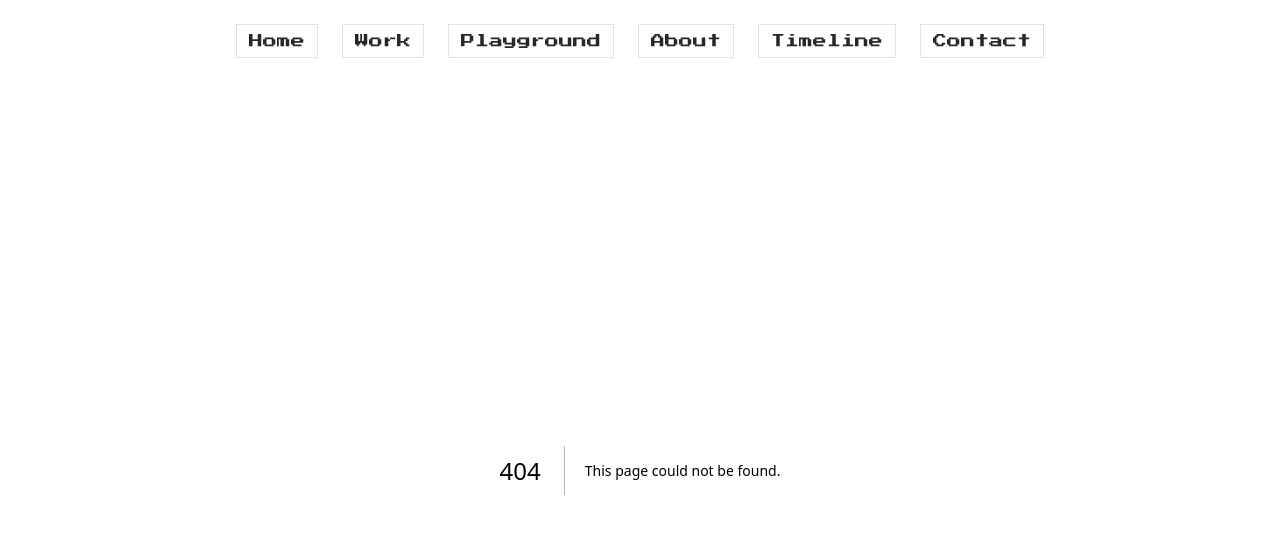
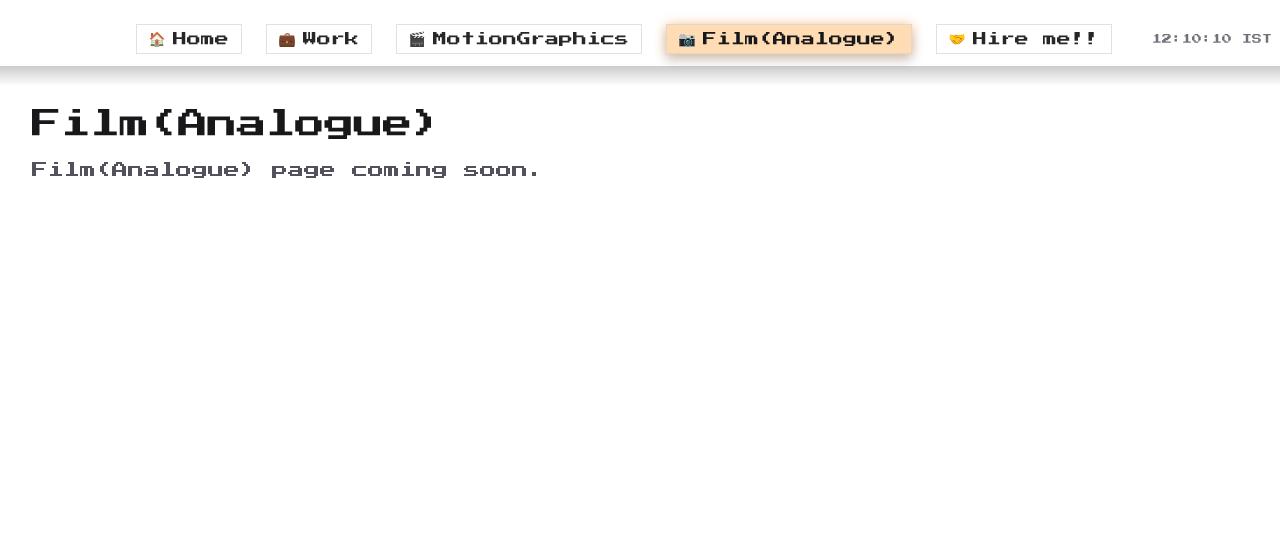
Before and after one commit to surajbanthot/bysuraj.in, a Next.js app: page /film in a window 1280 px wide. Before the commit this address had no page. Shown: the top 534 px of the page. Built offline with nearby package versions, Linux system fonts and the light colour scheme.

Commit message:
navbar corrections

```diff
--- a/src/app/contact/page.tsx
+++ /dev/null
@@ -1,10 +0,0 @@
-export default function ContactPage() {
-  return (
-    <main className="min-h-[calc(100vh-56px)] bg-white px-6 py-10 text-zinc-900 dark:bg-black dark:text-zinc-50 sm:px-8">
-      <h1 className="text-3xl font-semibold tracking-tight">Contact</h1>
-      <p className="mt-4 text-zinc-600 dark:text-zinc-300">
-        Contact page coming soon.
-      </p>
-    </main>
-  );
-}
--- a/src/app/playground/page.tsx
+++ b/src/app/film/page.tsx
@@ -1,9 +1,9 @@
-export default function PlaygroundPage() {
+export default function FilmPage() {
   return (
     <main className="min-h-[calc(100vh-56px)] bg-white px-6 py-10 text-zinc-900 dark:bg-black dark:text-zinc-50 sm:px-8">
-      <h1 className="text-3xl font-semibold tracking-tight">Playground</h1>
+      <h1 className="text-3xl font-normal tracking-tight">Film(Analogue)</h1>
       <p className="mt-4 text-zinc-600 dark:text-zinc-300">
-        Playground page coming soon.
+        Film(Analogue) page coming soon.
       </p>
     </main>
   );
--- a/src/app/globals.css
+++ b/src/app/globals.css
@@ -24,3 +24,8 @@ body {
   color: var(--foreground);
   font-family: Arial, Helvetica, sans-serif;
 }
+
+body.nav-clock-visible #hero-clock {
+  opacity: 0;
+  pointer-events: none;
+}
--- a/src/app/about/page.tsx
+++ b/src/app/hireme/page.tsx
@@ -1,9 +1,9 @@
-export default function AboutPage() {
+export default function HireMePage() {
   return (
     <main className="min-h-[calc(100vh-56px)] bg-white px-6 py-10 text-zinc-900 dark:bg-black dark:text-zinc-50 sm:px-8">
-      <h1 className="text-3xl font-semibold tracking-tight">About</h1>
+      <h1 className="text-3xl font-normal tracking-tight">Hire me!!</h1>
       <p className="mt-4 text-zinc-600 dark:text-zinc-300">
-        About page coming soon.
+        Hire me page coming soon.
       </p>
     </main>
   );
--- a/src/app/layout.tsx
+++ b/src/app/layout.tsx
@@ -1,6 +1,6 @@
 import type { Metadata } from "next";
-import Link from "next/link";
 import { Geist, Geist_Mono, Press_Start_2P } from "next/font/google";
+import NavBarShell from "@/components/NavBarShell";
 import "./globals.css";
 
 const geistSans = Geist({
@@ -13,7 +13,7 @@ const geistMono = Geist_Mono({
   subsets: ["latin"],
 });
 
-const pressStart = Press_Start_2P({
+  const pressStart = Press_Start_2P({
   weight: "400",
   subsets: ["latin"],
   display: "swap",
@@ -40,51 +40,10 @@ export default function RootLayout({
   return (
     <html lang="en">
       <body
-        className={`${geistSans.variable} ${geistMono.variable} antialiased`}
+        className={`${geistSans.variable} ${geistMono.variable} antialiased font-light ${pressStart.className}`}
       >
-        <header className="sticky top-0 z-30 bg-white/80 pt-3 backdrop-blur dark:bg-black/70">
-          <nav
-            className={`mx-auto flex w-full max-w-6xl items-center justify-center px-4 py-3 text-[10px] font-normal text-zinc-700 dark:text-zinc-200 sm:px-8 sm:text-sm ${pressStart.className}`}
-          >
-            <div className="flex flex-wrap items-center justify-center gap-3 sm:gap-6">
-              <Link
-                href="/"
-                className="border border-zinc-300/70 px-3 py-1.5 text-zinc-800 transition duration-200 hover:border-orange-300 hover:bg-orange-500/80 hover:text-white hover:shadow-[0_0_18px_rgba(251,146,60,0.75),0_8px_18px_rgba(0,0,0,0.35)] dark:border-zinc-500/70 dark:text-zinc-100 dark:hover:bg-orange-500/70 dark:hover:text-white"
-              >
-                Home
-              </Link>
-              <Link
-                href="/work"
-                className="border border-zinc-300/70 px-3 py-1.5 text-zinc-800 transition duration-200 hover:border-orange-300 hover:bg-orange-500/80 hover:text-white hover:shadow-[0_0_18px_rgba(251,146,60,0.75),0_8px_18px_rgba(0,0,0,0.35)] dark:border-zinc-500/70 dark:text-zinc-100 dark:hover:bg-orange-500/70 dark:hover:text-white"
-              >
-                Work
-              </Link>
-              <Link
-                href="/playground"
-                className="border border-zinc-300/70 px-3 py-1.5 text-zinc-800 transition duration-200 hover:border-orange-300 hover:bg-orange-500/80 hover:text-white hover:shadow-[0_0_18px_rgba(251,146,60,0.75),0_8px_18px_rgba(0,0,0,0.35)] dark:border-zinc-500/70 dark:text-zinc-100 dark:hover:bg-orange-500/70 dark:hover:text-white"
-              >
-                Playground
-              </Link>
-              <Link
-                href="/about"
-                className="border border-zinc-300/70 px-3 py-1.5 text-zinc-800 transition duration-200 hover:border-orange-300 hover:bg-orange-500/80 hover:text-white hover:shadow-[0_0_18px_rgba(251,146,60,0.75),0_8px_18px_rgba(0,0,0,0.35)] dark:border-zinc-500/70 dark:text-zinc-100 dark:hover:bg-orange-500/70 dark:hover:text-white"
-              >
-                About
-              </Link>
-              <Link
-                href="/timeline"
-                className="border border-zinc-300/70 px-3 py-1.5 text-zinc-800 transition duration-200 hover:border-orange-300 hover:bg-orange-500/80 hover:text-white hover:shadow-[0_0_18px_rgba(251,146,60,0.75),0_8px_18px_rgba(0,0,0,0.35)] dark:border-zinc-500/70 dark:text-zinc-100 dark:hover:bg-orange-500/70 dark:hover:text-white"
-              >
-                Timeline
-              </Link>
-              <Link
-                href="/contact"
-                className="border border-zinc-300/70 px-3 py-1.5 text-zinc-800 transition duration-200 hover:border-orange-300 hover:bg-orange-500/80 hover:text-white hover:shadow-[0_0_18px_rgba(251,146,60,0.75),0_8px_18px_rgba(0,0,0,0.35)] dark:border-zinc-500/70 dark:text-zinc-100 dark:hover:bg-orange-500/70 dark:hover:text-white"
-              >
-                Contact
-              </Link>
-            </div>
-          </nav>
+        <header className="sticky top-0 z-30 bg-white/80 pt-3 backdrop-blur dark:bg-black/70 relative after:pointer-events-none after:absolute after:inset-x-0 after:-bottom-5 after:h-5 after:bg-gradient-to-b after:from-black/20 after:to-transparent dark:after:from-black/60">
+          <NavBarShell fontClassName={pressStart.className} />
         </header>
         {children}
       </body>
--- a/src/app/timeline/page.tsx
+++ b/src/app/motiongraphics/page.tsx
@@ -1,9 +1,9 @@
-export default function TimelinePage() {
+export default function MotionGraphicsPage() {
   return (
     <main className="min-h-[calc(100vh-56px)] bg-white px-6 py-10 text-zinc-900 dark:bg-black dark:text-zinc-50 sm:px-8">
-      <h1 className="text-3xl font-semibold tracking-tight">Timeline</h1>
+      <h1 className="text-3xl font-normal tracking-tight">MotionGraphics</h1>
       <p className="mt-4 text-zinc-600 dark:text-zinc-300">
-        Timeline page coming soon.
+        MotionGraphics page coming soon.
       </p>
     </main>
   );
--- a/src/app/work/page.tsx
+++ b/src/app/work/page.tsx
@@ -1,7 +1,7 @@
 export default function WorkPage() {
   return (
     <main className="min-h-[calc(100vh-56px)] bg-white px-6 py-10 text-zinc-900 dark:bg-black dark:text-zinc-50 sm:px-8">
-      <h1 className="text-3xl font-semibold tracking-tight">Work</h1>
+      <h1 className="text-3xl font-normal tracking-tight">Work</h1>
       <p className="mt-4 text-zinc-600 dark:text-zinc-300">
         Work page coming soon.
       </p>
--- a/src/components/IstClock.tsx
+++ b/src/components/IstClock.tsx
@@ -12,9 +12,10 @@ const formatter = new Intl.DateTimeFormat("en-GB", {
 
 type IstClockProps = {
   className?: string;
+  id?: string;
 };
 
-export default function IstClock({ className }: IstClockProps) {
+export default function IstClock({ className, id }: IstClockProps) {
   const [now, setNow] = useState(() => new Date());
 
   useEffect(() => {
@@ -31,6 +32,7 @@ export default function IstClock({ className }: IstClockProps) {
 
   return (
     <time
+      id={id}
       className={className}
       dateTime={now.toISOString()}
       suppressHydrationWarning
--- /dev/null
+++ b/src/components/NavBar.tsx
@@ -0,0 +1,54 @@
+"use client";
+
+import Link from "next/link";
+import { usePathname } from "next/navigation";
+
+type NavBarProps = {
+  fontClassName?: string;
+};
+
+const links = [
+  { href: "/", label: "Home", emoji: "🏠" },
+  { href: "/work", label: "Work", emoji: "💼" },
+  { href: "/motiongraphics", label: "MotionGraphics", emoji: "🎬" },
+  { href: "/film", label: "Film(Analogue)", emoji: "📷" },
+  { href: "/hireme", label: "Hire me!!", emoji: "🤝" },
+];
+
+export default function NavBar({ fontClassName }: NavBarProps) {
+  const pathname = usePathname();
+
+  return (
+    <nav
+      className={`flex items-center justify-center px-4 py-3 text-[10px] font-light text-zinc-700 dark:text-zinc-200 sm:text-sm ${fontClassName ?? ""}`}
+    >
+      <div className="flex flex-nowrap items-center justify-center gap-3 whitespace-nowrap sm:gap-6">
+        {links.map((link) => {
+          const isActive = pathname === link.href;
+          const baseClasses =
+            "inline-flex items-center gap-2 border border-zinc-300/70 px-3 py-1.5 text-zinc-800 transition duration-200 leading-none dark:border-zinc-500/70 dark:text-zinc-100";
+          const hoverClasses =
+            "hover:border-orange-300 hover:bg-orange-500/80 hover:text-white hover:shadow-[0_0_18px_rgba(251,146,60,0.75),0_8px_18px_rgba(0,0,0,0.35)] dark:hover:bg-orange-500/70 dark:hover:text-white";
+          const activeClasses =
+            "border-orange-300/70 bg-orange-400/30 text-zinc-900 shadow-[0_0_12px_rgba(251,146,60,0.45),0_6px_12px_rgba(0,0,0,0.2)] dark:bg-orange-500/25 dark:text-zinc-50";
+
+          return (
+            <Link
+              key={link.href}
+              href={link.href}
+              className={`${baseClasses} ${hoverClasses} ${
+                isActive ? activeClasses : ""
+              } ${fontClassName ?? ""}`}
+              aria-current={isActive ? "page" : undefined}
+            >
+              <span className="relative -top-[2px] flex h-4 w-4 items-center justify-center">
+                {link.emoji}
+              </span>
+              <span>{link.label}</span>
+            </Link>
+          );
+        })}
+      </div>
+    </nav>
+  );
+}
--- /dev/null
+++ b/src/components/NavBarShell.tsx
@@ -0,0 +1,81 @@
+"use client";
+
+import { useEffect, useState } from "react";
+import IstClock from "@/components/IstClock";
+import NavBar from "@/components/NavBar";
+
+type NavBarShellProps = {
+  fontClassName?: string;
+};
+
+export default function NavBarShell({ fontClassName }: NavBarShellProps) {
+  const [showClock, setShowClock] = useState(false);
+
+  useEffect(() => {
+    const heroClock = document.getElementById("hero-clock");
+    const navShell = document.querySelector(
+      "[data-nav-shell]",
+    ) as HTMLElement | null;
+
+    if (!heroClock) {
+      setShowClock(true);
+      return;
+    }
+
+    let rafId = 0;
+
+    const update = () => {
+      rafId = 0;
+      const navHeight = navShell?.getBoundingClientRect().height ?? 0;
+      const triggerOffset = navHeight + 12;
+      const { top } = heroClock.getBoundingClientRect();
+      setShowClock(top <= triggerOffset);
+    };
+
+    const onScroll = () => {
+      if (rafId) return;
+      rafId = window.requestAnimationFrame(update);
+    };
+
+    update();
+    window.addEventListener("scroll", onScroll, { passive: true });
+    window.addEventListener("resize", onScroll);
+
+    return () => {
+      window.removeEventListener("scroll", onScroll);
+      window.removeEventListener("resize", onScroll);
+      if (rafId) {
+        window.cancelAnimationFrame(rafId);
+      }
+    };
+  }, []);
+
+  useEffect(() => {
+    document.body.classList.toggle("nav-clock-visible", showClock);
+
+    return () => {
+      document.body.classList.remove("nav-clock-visible");
+    };
+  }, [showClock]);
+
+  return (
+    <div className="mx-auto w-full max-w-6xl px-4 sm:px-8">
+      <div className="grid grid-cols-[1fr_auto_1fr] items-center gap-x-4 sm:gap-x-6">
+        <div aria-hidden="true" />
+        <div
+          data-nav-shell
+          className="relative inline-flex justify-self-center rounded-md"
+        >
+          <NavBar fontClassName={fontClassName} />
+        </div>
+        <div
+          className={`pointer-events-none flex items-center justify-end justify-self-end whitespace-nowrap text-[9px] leading-none text-zinc-500 transition duration-200 dark:text-zinc-400 sm:text-[10px] ${
+            showClock ? "opacity-100" : "opacity-0"
+          }`}
+        >
+          <IstClock className={`${fontClassName ?? ""} whitespace-nowrap`} />
+        </div>
+      </div>
+    </div>
+  );
+}
--- a/src/components/ScrollToTopButton.tsx
+++ b/src/components/ScrollToTopButton.tsx
@@ -12,7 +12,7 @@ export default function ScrollToTopButton() {
     <button
       type="button"
       onClick={handleClick}
-      className="fixed bottom-4 right-4 z-20 rounded-full bg-zinc-900 px-4 py-2 text-xs font-semibold text-white shadow-lg transition hover:bg-zinc-700 dark:bg-zinc-50 dark:text-zinc-900 dark:hover:bg-zinc-200"
+      className="fixed bottom-4 right-4 z-20 rounded-full bg-zinc-900 px-4 py-2 text-xs font-normal text-white shadow-lg transition hover:bg-zinc-700 dark:bg-zinc-50 dark:text-zinc-900 dark:hover:bg-zinc-200"
       aria-label="Scroll to top"
     >
       Top
```
Also changed, not shown: src/app/page.tsx (+4 -3 lines).
